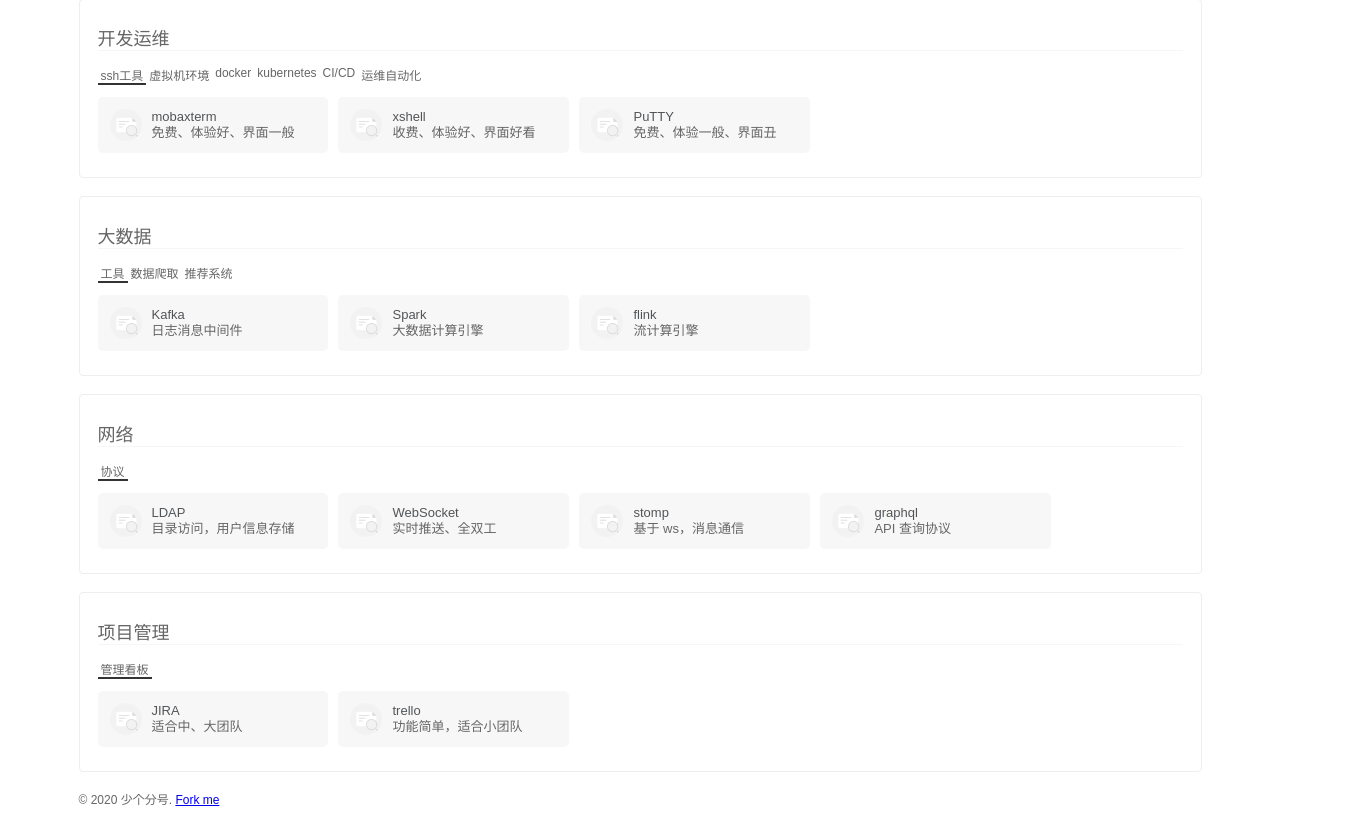
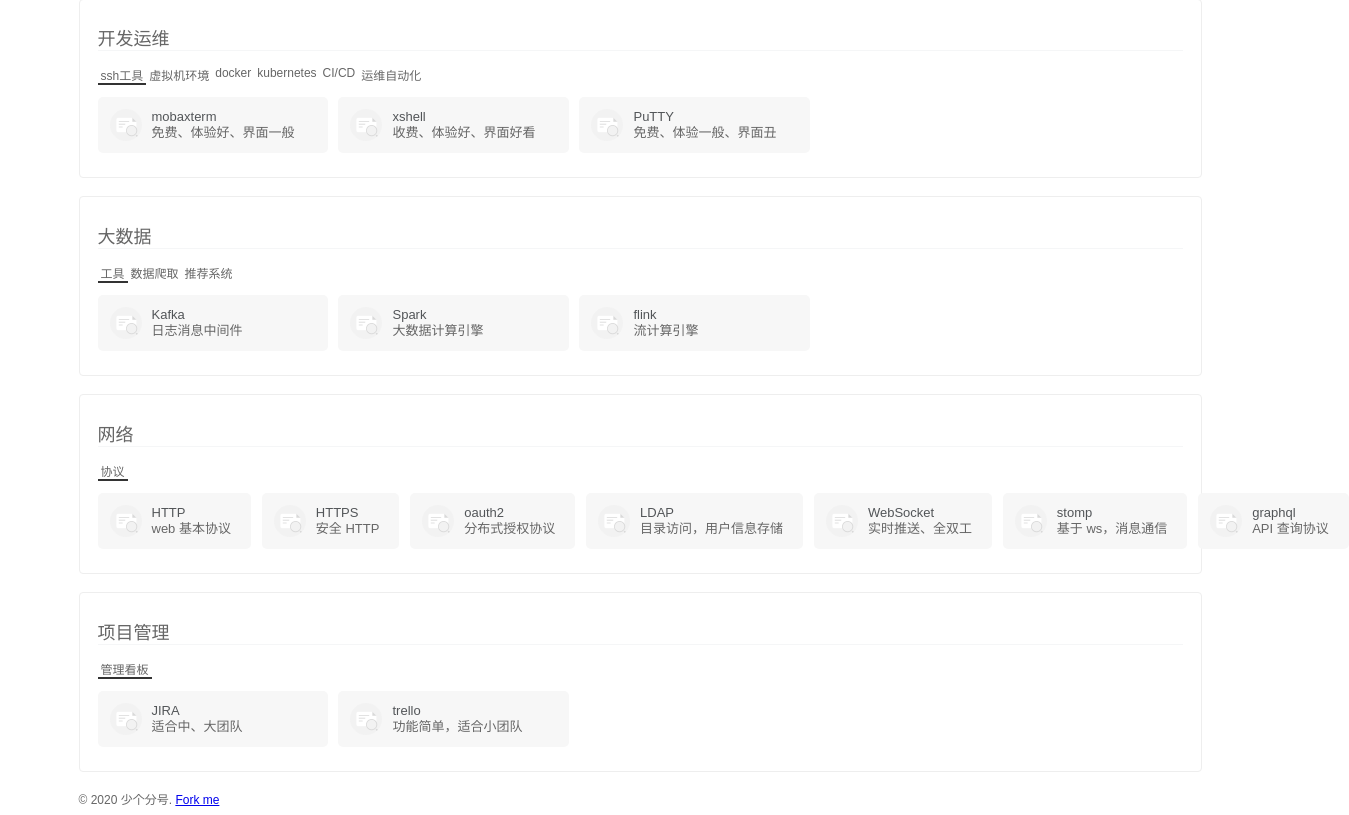
Before and after one commit to linksgo2011/developer-tools, a website: page docs/index.html in a window 1280 px wide. Shown: the part 799-1614 px from the top of the page, 1349 px wide, since content can reach past the window. Drawn offline with Linux system fonts and the light colour scheme.

Commit message:
generate website on `date +%y%m%d`

```diff
--- a/docs/index.html
+++ b/docs/index.html
@@ -823,6 +823,42 @@
                 <ul class="candidates active">
 
                     <li>
+                        <a href="https://tools.ietf.org/html/rfc2616" target="_blank">
+                            <img src="./icons/default.png" height="32" width="32"
+                                 alt="">
+                            <div class="intro">
+                                HTTP
+                                <br>
+                                <span>web 基本协议</span>
+                            </div>
+                        </a>
+                    </li>
+
+                    <li>
+                        <a href="https://tools.ietf.org/html/rfc2818" target="_blank">
+                            <img src="./icons/default.png" height="32" width="32"
+                                 alt="">
+                            <div class="intro">
+                                HTTPS
+                                <br>
+                                <span>安全 HTTP</span>
+                            </div>
+                        </a>
+                    </li>
+
+                    <li>
+                        <a href="https://oauth.net/2/" target="_blank">
+                            <img src="./icons/default.png" height="32" width="32"
+                                 alt="">
+                            <div class="intro">
+                                oauth2
+                                <br>
+                                <span>分布式授权协议</span>
+                            </div>
+                        </a>
+                    </li>
+
+                    <li>
                         <a href="https://www.openldap.org/" target="_blank">
                             <img src="./icons/default.png" height="32" width="32"
                                  alt="">
```
Also changed, not shown: main.yaml (+9 -0 lines).
